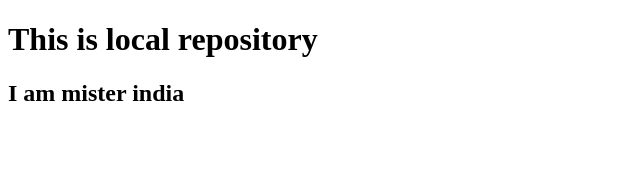
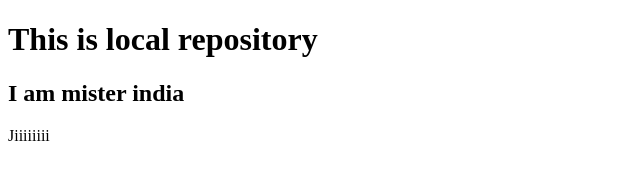
Before and after one commit to RugwedP/LocalRepo, a plain HTML site: page index.html in a window 1280 px wide. Shown: the full height of the page, 0-640 px from the left. Drawn offline with Linux system fonts and the light colour scheme.

Commit message:
new paragrapth added

```diff
--- a/index.html
+++ b/index.html
@@ -8,5 +8,6 @@
 <body>
     <h1>This is local repository</h1>
     <h2>I am mister india</h2>
+    <p>Jiiiiiiii</p>
 </body>
 </html>
```
